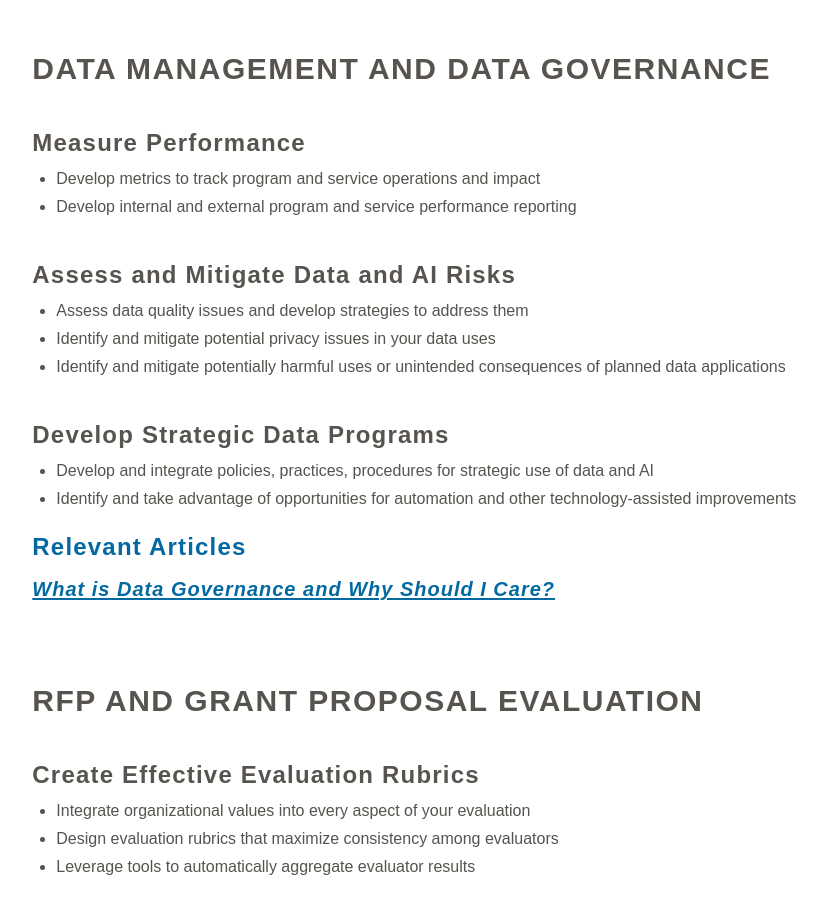
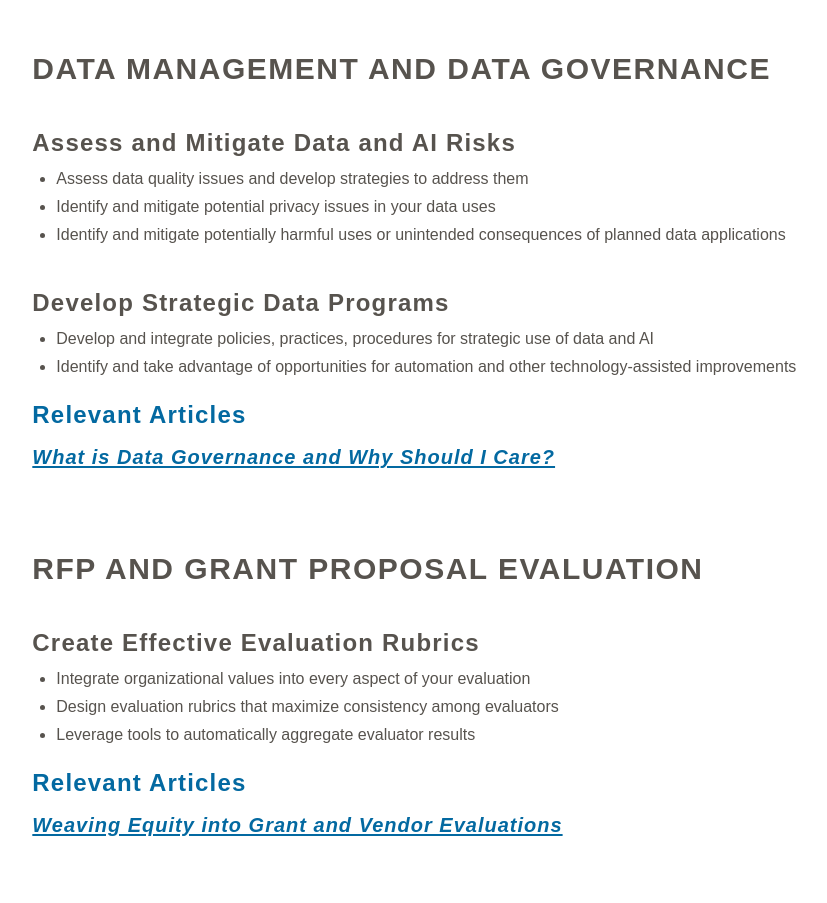
Before and after one commit to DeepWeave/deepweave-website, a Next.js app: page /services in a window 1280 px wide. Shown: the part 1380-2283 px from the top of the page, without its empty margins (114-941 px from the left). After the commit the page ends 2259 px from the top, so only its background shows below. Built offline with nearby package versions, Linux system fonts and the light colour scheme.

Commit message:
Deleted repeated content under data management

```diff
--- a/src/app/data.ts
+++ b/src/app/data.ts
@@ -70,13 +70,6 @@ export const serviceObjects: ServiceObject[] = [
 			"Ensure quality and prevent harm in data uses ranging from performance measurement to AI",
 		secondaryInfo: [
 			{
-				title: "Measure Performance",
-				bulletPoints: [
-					"Develop metrics to track program and service operations and impact",
-					"Develop internal and external program and service performance reporting",
-				],
-			},
-			{
 				title: "Assess and Mitigate Data and AI Risks",
 				bulletPoints: [
 					"Assess data quality issues and develop strategies to address them",
```
